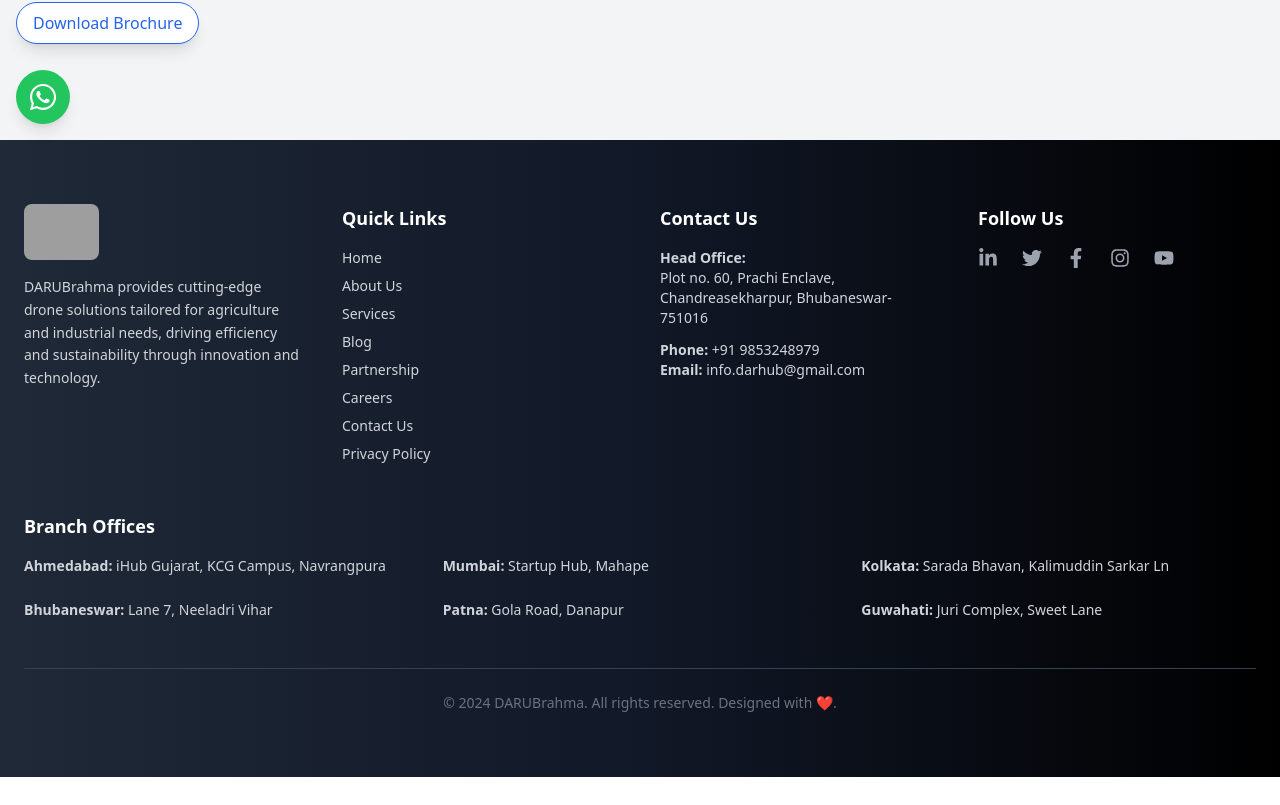
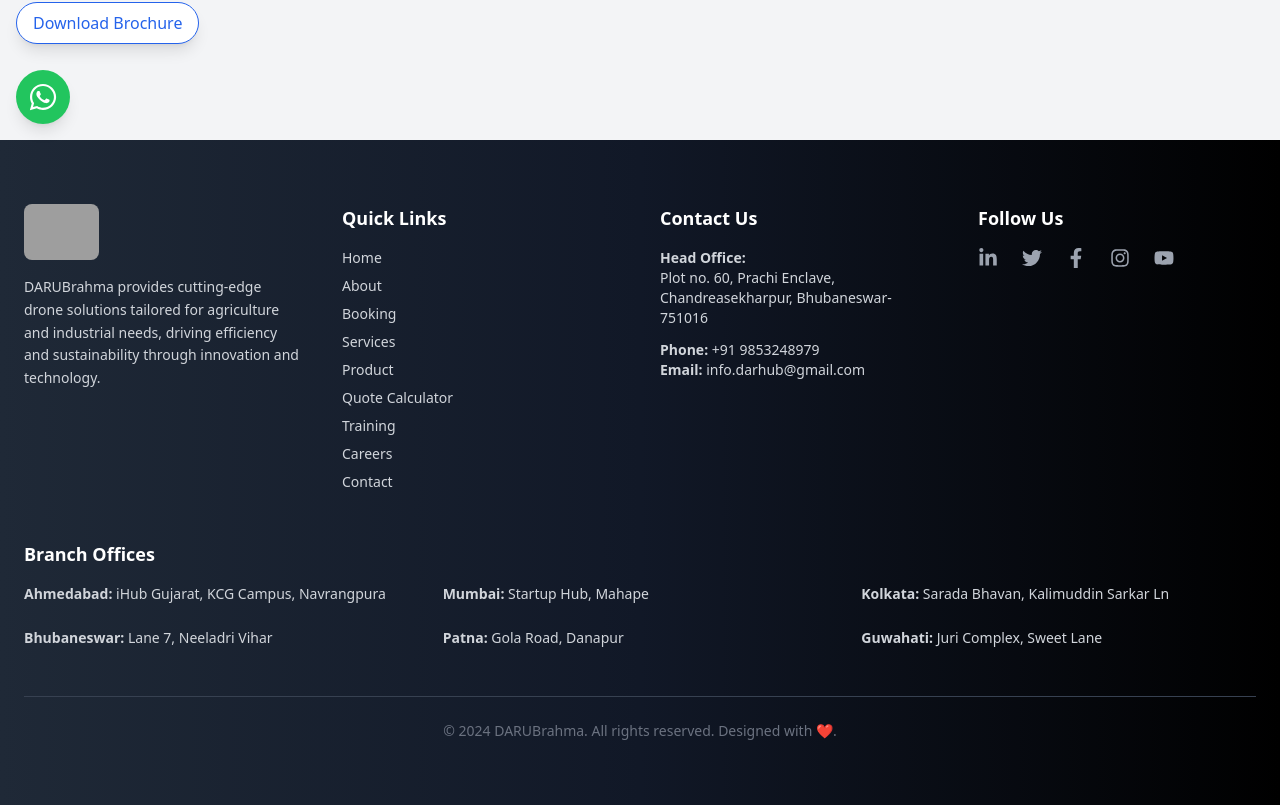
Before and after one commit to anishkumar1412/final_drone, a React (Vite) app in the folder frontend/: page /refund-reviews-status in a window 1280 px wide. Shown: the part 660-1465 px from the top of the page. Before the commit the page ends 1437 px from the top, so only its background shows below. Built offline with nearby package versions, Linux system fonts and the light colour scheme; no server answers; grey boxes are pictures that could not be loaded.

Commit message:
profile and footer work

```diff
--- a/frontend/src/Components/Footer/index.jsx
+++ b/frontend/src/Components/Footer/index.jsx
@@ -31,31 +31,36 @@
 
           {/* Quick Links */}
           <div>
-            <h3 className="text-lg font-semibold text-white mb-4">
-              Quick Links
-            </h3>
+            <h3 className="text-lg font-semibold text-white mb-4">Quick Links</h3>
             <ul className="space-y-2 text-sm">
               {[
-                "Home",
-                "About Us",
-                "Services",
-                "Blog",
-                "Partnership",
-                "Careers",
-                "Contact Us",
-                "Privacy Policy",
+                { name: "Home", path: "/" },
+                { name: "About", path: "/about" },
+                { name: "Booking", path: "/booking" },
+                { name: "Services", path: "/services" },
+                {
+                  name: "Product",
+                  path: "https://bookyourdrone.org/product-category/drone/",
+                },
+                { name: "Quote Calculator", path: "/quotecalculator" },
+                { name: "Training", path: "/training" },
+                { name: "Careers", path: "/career" },
+                { name: "Contact", path: "/contact" },
               ].map((link) => (
-                <li key={link}>
+                <li key={link.name}>
                   <a
-                    href="/"
+                    href={link.path}
                     className="hover:text-blue-400 transition-colors duration-200"
+                    target={link.path.startsWith("http") ? "_blank" : "_self"}
+                    rel={link.path.startsWith("http") ? "noopener noreferrer" : ""}
                   >
-                    {link}
+                    {link.name}
                   </a>
                 </li>
               ))}
             </ul>
           </div>
+
 
           {/* Contact Info */}
           <div>
--- a/frontend/src/Components/Profile.jsx
+++ b/frontend/src/Components/Profile.jsx
@@ -14,6 +14,20 @@
 
    const updateUserProfileData = async () => {
     try {
+        // Email and Mobile Number validation
+        const emailRegex = /^[^\s@]+@[^\s@]+\.[^\s@]+$/;
+        const phoneRegex = /^[6-9]\d{9}$/;
+
+        if (!emailRegex.test(userData.email)) {
+            toast.error("Please enter a valid email address.");
+            return;
+        }
+
+        if (!phoneRegex.test(userData.mobNumber)) {
+            toast.error("Please enter a valid 10-digit mobile number starting with 6-9.");
+            return;
+        }
+
         const formData = new FormData();
         formData.append('userId', userData.id);
         formData.append('name', userData.name);
@@ -42,6 +56,7 @@
         toast.error(error.message);
     }
 };
+
 
     return userData && (
         <div className='w-full flex items-center justify-center bg-gray-50 py-24'>
--- a/frontend/src/pages/BookProduct.jsx
+++ b/frontend/src/pages/BookProduct.jsx
@@ -176,33 +176,52 @@
   };
 
 
+const normalizeDate = (date) => {
+  const d = new Date(date);
+  return new Date(d.getFullYear(), d.getMonth(), d.getDate());
+};
+
 const handleStartDateChange = (date) => {
   setIsCalendarOpen(false);
   setStartDate(date);
 
   if (workingDays > 0) {
-    let calculatedEndDate = new Date(date);
-    let daysAdded = 1;  // Start counting from 1 because start date counts as day 1
-
     const bookingsArray = Array.isArray(drone.bookings) ? drone.bookings : [];
 
-    while (daysAdded < workingDays) {
-      calculatedEndDate = addDays(calculatedEndDate, 1);
+    // Convert booking ranges to string dates for fast comparison
+    const bookedDatesSet = new Set();
+    bookingsArray.forEach((booking) => {
+      const start = new Date(booking.startDate);
+      const end = new Date(booking.endDate);
+      let current = new Date(start);
 
-      const isBooked = bookingsArray.some((booking) => {
-        const bookingStart = new Date(booking.startDate);
-        const bookingEnd = new Date(booking.endDate);
-        return calculatedEndDate >= bookingStart && calculatedEndDate <= bookingEnd;
-      });
+      while (current <= end) {
+        bookedDatesSet.add(current.toISOString().split("T")[0]); // Store as yyyy-mm-dd
+        current.setDate(current.getDate() + 1);
+      }
+    });
 
-      if (!isBooked) {
-        daysAdded++;
+    // Start calculating the end date
+    let calculatedEndDate = new Date(date);
+    let daysCounted = 0;
+
+    while (daysCounted < workingDays) {
+      const dateStr = calculatedEndDate.toISOString().split("T")[0];
+
+      if (!bookedDatesSet.has(dateStr)) {
+        daysCounted++;
+      }
+
+      if (daysCounted < workingDays) {
+        calculatedEndDate.setDate(calculatedEndDate.getDate() + 1);
       }
     }
 
-    setEndDate(calculatedEndDate);
+    setEndDate(new Date(calculatedEndDate));
   }
 };
+
+
 
 
 
```
Lines whose indentation alone changed are shown as unchanged.
